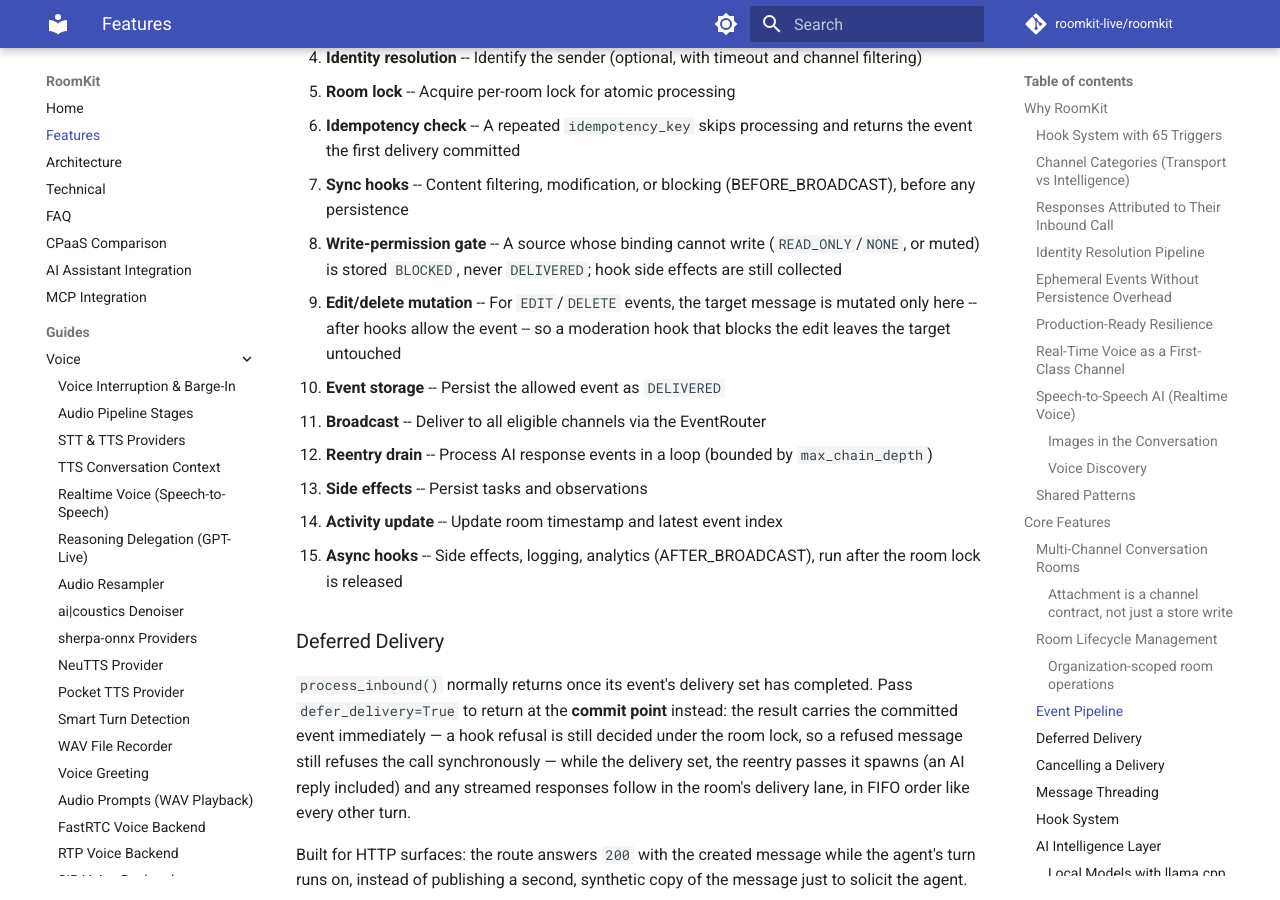
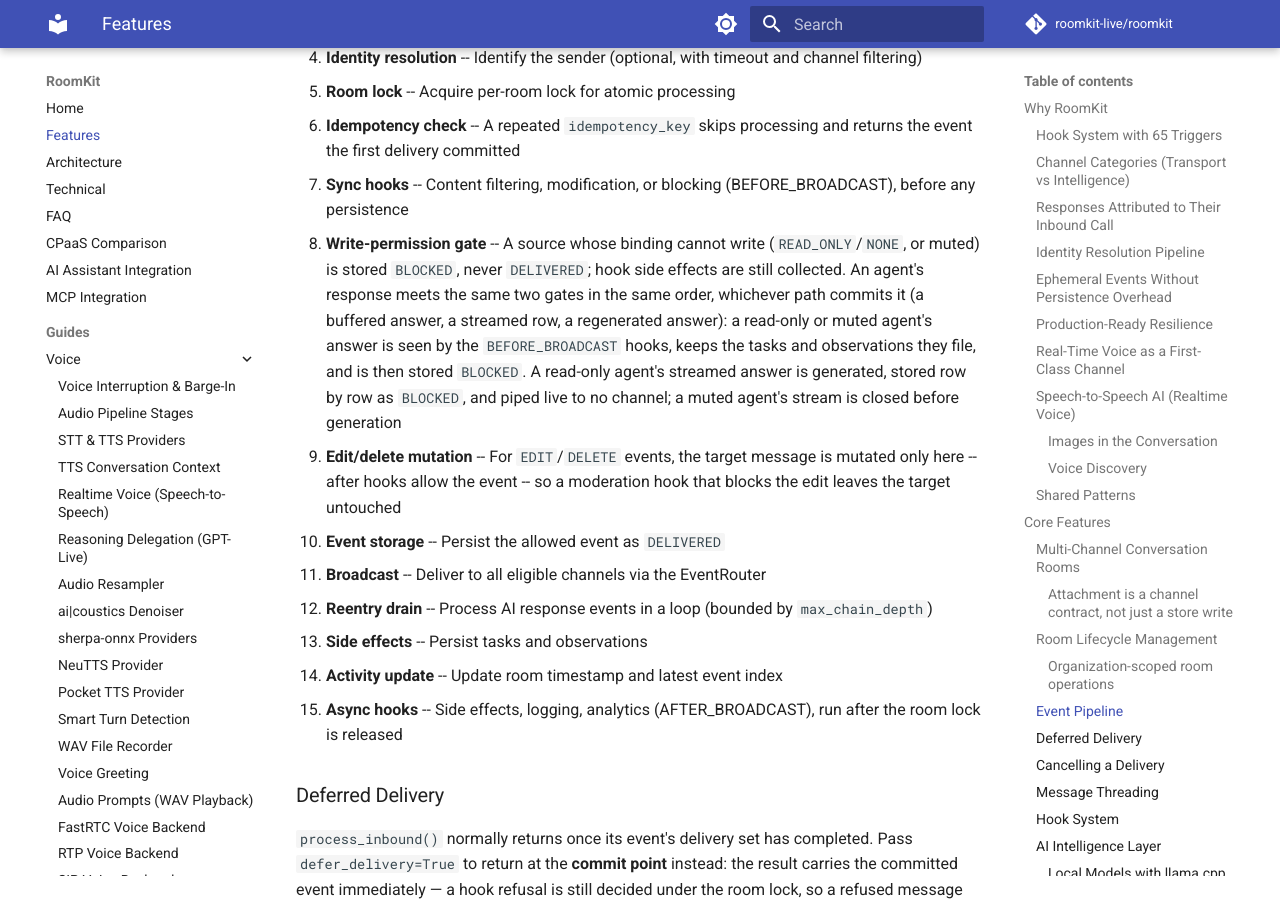
Before and after one commit to roomkit-live/roomkit-docs, an MkDocs documentation site: the page built from docs/features.md, in a window 1280 px wide and 900 px high, scrolled down 9934 px. Built offline with MkDocs 1.6.1 and Material for MkDocs 9.7.7, drawn with Linux system fonts in a browser that asks for light colours; comment, search, counter and statistics services are not loaded; some of the changed text lies outside the part shown.

Commit message:
docs(core): a response meets its hooks before its source's right to write on every path, a regenerated answer included (RMK-344)

```diff
--- a/docs/features.md
+++ b/docs/features.md
@@ -320,7 +320,7 @@ Every message passes through a deterministic processing pipeline:
 5. **Room lock** -- Acquire per-room lock for atomic processing
 6. **Idempotency check** -- A repeated `idempotency_key` skips processing and returns the event the first delivery committed
 7. **Sync hooks** -- Content filtering, modification, or blocking (BEFORE_BROADCAST), before any persistence
-8. **Write-permission gate** -- A source whose binding cannot write (`READ_ONLY`/`NONE`, or muted) is stored `BLOCKED`, never `DELIVERED`; hook side effects are still collected
+8. **Write-permission gate** -- A source whose binding cannot write (`READ_ONLY`/`NONE`, or muted) is stored `BLOCKED`, never `DELIVERED`; hook side effects are still collected. An agent's response meets the same two gates in the same order, whichever path commits it (a buffered answer, a streamed row, a regenerated answer): a read-only or muted agent's answer is seen by the `BEFORE_BROADCAST` hooks, keeps the tasks and observations they file, and is then stored `BLOCKED`. A read-only agent's streamed answer is generated, stored row by row as `BLOCKED`, and piped live to no channel; a muted agent's stream is closed before generation
 9. **Edit/delete mutation** -- For `EDIT`/`DELETE` events, the target message is mutated only here -- after hooks allow the event -- so a moderation hook that blocks the edit leaves the target untouched
 10. **Event storage** -- Persist the allowed event as `DELIVERED`
 11. **Broadcast** -- Deliver to all eligible channels via the EventRouter
@@ -1303,6 +1303,12 @@ between the delete and the regenerate short, and re-read `regenerate_target`
 right before deleting rather than after the refusal. Without `trigger_id`,
 the call regenerates whatever the selection is.
 
+The regenerated answer re-enters the room like a first-time one (RFC §10.1
+step 14): its `BEFORE_BROADCAST` hooks run, a read-only or muted agent's answer
+is stored `BLOCKED`, it counts against the reentry budget, and the answers the
+call committed come back in `InboundResult.response_events`, streamed or not.
+The trigger's own hooks are not re-run.
+
 Runnable: `examples/regenerate_answer.py`.
 
 Both honour the room's status (RFC §5.1): on a `CLOSED` or `ARCHIVED` room
```
